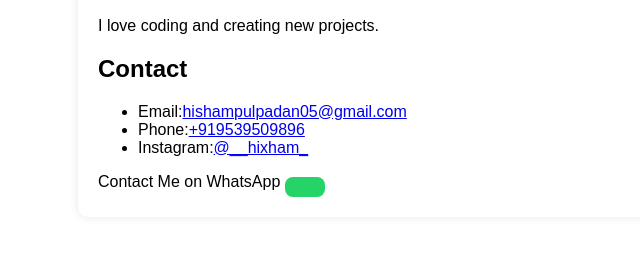
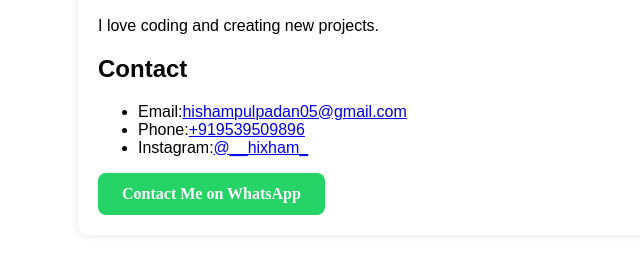
Before and after one commit to ENDEX-group/Hisham-P, a plain HTML site: page index.html in a window 1280 px wide. Shown: the part 419-672 px from the top of the page, without its empty margins (192-832 px from the left). Drawn offline with Linux system fonts and the light colour scheme.

Commit message:
index.html

```diff
--- a/index.html
+++ b/index.html
@@ -19,19 +19,17 @@
 			<li>Phone:<a href="tel:+919539509896">+919539509896</a></li>
 			<li>Instagram:<a href="https://www.instagram.com/__hixham_" target="_blank">@__hixham_</a></li>
 		</ul>
-		<a herf="https://wa.me/919539509896" target+"_blank">
-Contact Me on WhatsApp
-
+		<a href="https://wa.me/919539509896" target+"_blank" style="
+			display: inline-block;
+			background-color: #25D366;
+			color: white;
+			padding: 12px 24px;
+			text-decoration: none;
+			border-radius: 8px;
+			font-weight: bold;
+			font-family: san-serif;
+		">Contact Me on WhatsApp
 		</a>
-		<button style="
-				background-color: #25D366;
-				color: white;
-				padding: 10px 20px;
-				border: none;
-				border-radius:8px;
-				font-size: 16px;
-				cursor:pointer;
-			"></button>
 	</div>
 </body>
 </html>
```
